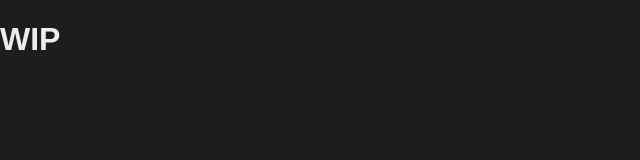
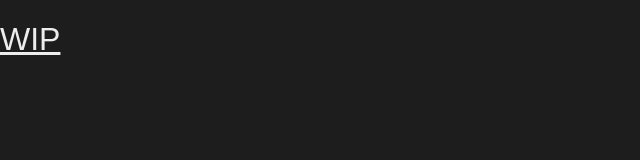
Before and after one commit to tklepzig/app-skeleton, a React app: page / in a window 1280 px wide. Shown: the top 160 px of the page, without its empty margins (0-640 px from the left). Built offline with nearby package versions, Linux system fonts and the light colour scheme; the HTML template or start-up script is replaced by a standard one.

Commit message:
Add CSS modules incl. ts support

```diff
--- a/package.json
+++ b/package.json
@@ -3,7 +3,7 @@
   "version": "1.0.0",
   "main": "dist/server/index.js",
   "scripts": {
-    "dev": "concurrently -n client,server,opener --hide opener --handle-input --default-input-target server 'webpack --mode=development -w' 'nodemon' 'opener http://localhost:8080'",
+    "dev": "concurrently -c cyan,green -n client,server,opener --hide opener --handle-input --default-input-target server 'webpack --mode=development -w' 'nodemon' 'opener http://localhost:8080'",
     "build": "webpack --mode=production",
     "start": "node dist/server/index.js"
   },
@@ -29,6 +29,7 @@
     "terser-webpack-plugin": "*",
     "ts-loader": "*",
     "typescript": "*",
+    "typescript-plugin-css-modules": "^5.1.0",
     "vite-tsconfig-paths": "*",
     "vitest": "*",
     "webpack": "*",
--- /dev/null
+++ b/src/public/cls.ts
@@ -0,0 +1 @@
+export const cls = (...classNames: string[]) => classNames.join(" ");
--- a/src/public/components/App.tsx
+++ b/src/public/components/App.tsx
@@ -1 +1,3 @@
-export const App = () => <h1 className="m-3">WIP</h1>;
+import { Headline } from "./Headline";
+
+export const App = () => <Headline>WIP</Headline>;
--- /dev/null
+++ b/src/public/components/Headline/Headline.module.css
@@ -0,0 +1,8 @@
+.anyClass1 {
+  font-size: 2rem;
+  font-weight: 300;
+}
+
+.anyClass2 {
+  text-decoration: underline;
+}
--- /dev/null
+++ b/src/public/components/Headline/index.tsx
@@ -0,0 +1,7 @@
+import { PropsWithChildren } from "react";
+import { cls } from "../../cls";
+import css from "./Headline.module.css";
+
+export const Headline = ({ children }: PropsWithChildren) => (
+  <h1 className={cls(css.anyClass1, css.anyClass2)}>{children}</h1>
+);
--- /dev/null
+++ b/src/public/globals.d.ts
@@ -0,0 +1 @@
+declare module "*.module.css";
--- a/src/public/tsconfig.json
+++ b/src/public/tsconfig.json
@@ -2,6 +2,7 @@
   "extends": "../tsconfig.json",
   "compilerOptions": {
     "target": "es6",
-    "jsx": "react-jsx"
+    "jsx": "react-jsx",
+    "plugins": [{ "name": "typescript-plugin-css-modules" }]
   }
 }
--- a/webpack.client.js
+++ b/webpack.client.js
@@ -24,7 +24,21 @@ const config = {
       },
       {
         test: /\.css$/,
+        use: [
+          "style-loader",
+          {
+            loader: "css-loader",
+            options: {
+              modules: true,
+            },
+          },
+        ],
+        include: /\.module\.css$/,
+      },
+      {
+        test: /\.css$/,
         use: ["style-loader", "css-loader"],
+        exclude: /\.module\.css$/,
       },
     ],
   },
```
Also changed, not shown: 1 other file (tests, documents, lock files or other folders).
